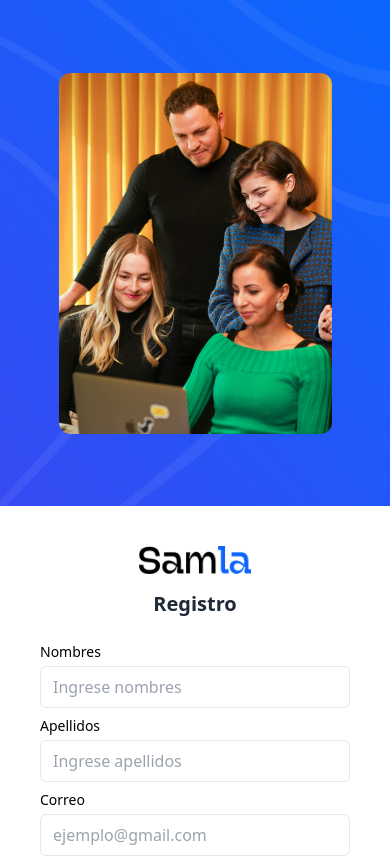
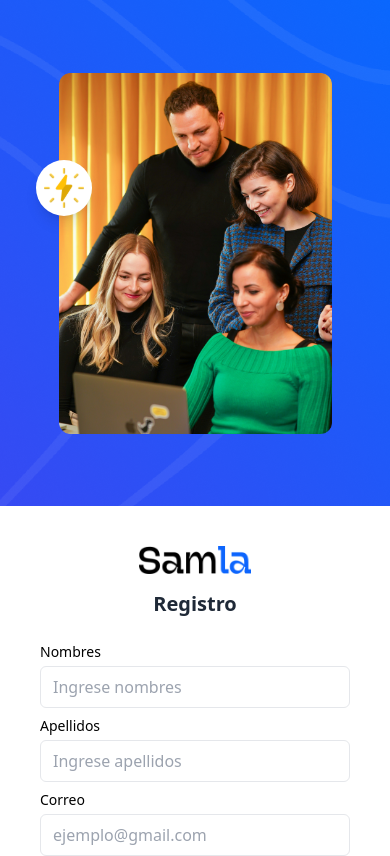
Before and after one commit to Xserrano02/Frontend-Samla, a React (Create React App) app: page / in a window 390 px wide. Shown: the top 856 px of the page. Built offline with nearby package versions, Linux system fonts and the light colour scheme.

Commit message:
responsive y botones de paginacion

```diff
--- a/src/pages/Register.jsx
+++ b/src/pages/Register.jsx
@@ -1,7 +1,7 @@
 import React from 'react';
 import Imagen1 from '../Assets/images/Imagen 1.png';
 import Form from '../components/Form/Form';
-// import icon from '../Assets/Icons/Icon-register.svg';
+import icon from '../Assets/Icons/Icon-register.svg';
 import '../Assets/styles/register.css';
 import { useNavigate } from 'react-router-dom';
 
@@ -18,11 +18,16 @@
   return (
     <section>
       <div className='flex flex-col md:flex-row w-full ounded-tl-lg rounded-tr-lg'>
-      <div className="flex justify-center items-center w-full md:w-1/2 h-[60vh] md:h-screen">
-      <img  src={Imagen1} alt='' className='w-[70%] md:w-[60%]'/>
+        <div className="flex justify-center items-center w-full md:w-1/2 h-[60vh] md:h-screen">
+          <img src={Imagen1} alt='' className='w-[70%] md:w-[60%]' />
+          <div className='absolute top-40 left-9 md:left-28 md:top-[40%] z-10 bg-white rounded-full p-2 shadow-lg'>
+            <img src={icon} alt='' className='w-[40px] h-[40px]' />
+          </div>
+
+
         </div>
         <div className='w-full md:w-1/2 md:min-h-screen px-0 md:px-[5%] pt-10 pb-10 md:pt-28 md:py-10 bg-white'>
-          <Form handleContinue={handleContinue}/>
+          <Form handleContinue={handleContinue} />
         </div>
 
       </div>
--- a/src/pages/Registrations.jsx
+++ b/src/pages/Registrations.jsx
@@ -92,7 +92,7 @@
           </tbody>
         </table>
 
-        {formData.usuarios && formData.usuarios.length > usersPerPage && (
+        {formData.usuarios && formData.usuarios.length > 0 && (
           <div className="flex justify-end items-center mt-4 space-x-2 mx-28">
             <button
               className="w-8 h-8 flex items-center justify-center rounded border border-gray-300 text-gray-500 hover:bg-gray-200"
@@ -105,9 +105,8 @@
             {[...Array(totalPages)].map((_, i) => (
               <button
                 key={i}
-                className={`w-8 h-8 flex items-center justify-center rounded border ${
-                  currentPage === i + 1 ? 'border-blue-500 text-blue-500 font-bold' : 'border-gray-300 text-gray-500'
-                } hover:bg-gray-200`}
+                className={`w-8 h-8 flex items-center justify-center rounded border ${currentPage === i + 1 ? 'border-blue-500 text-blue-500 font-bold' : 'border-gray-300 text-gray-500'
+                  } hover:bg-gray-200`}
                 onClick={() => paginate(i + 1)}
               >
                 {i + 1}
@@ -124,6 +123,7 @@
           </div>
         )}
 
+
         {selectedUser && (
           <UserDetailsModal user={selectedUser} onClose={handleCloseModal} />
         )}
```
